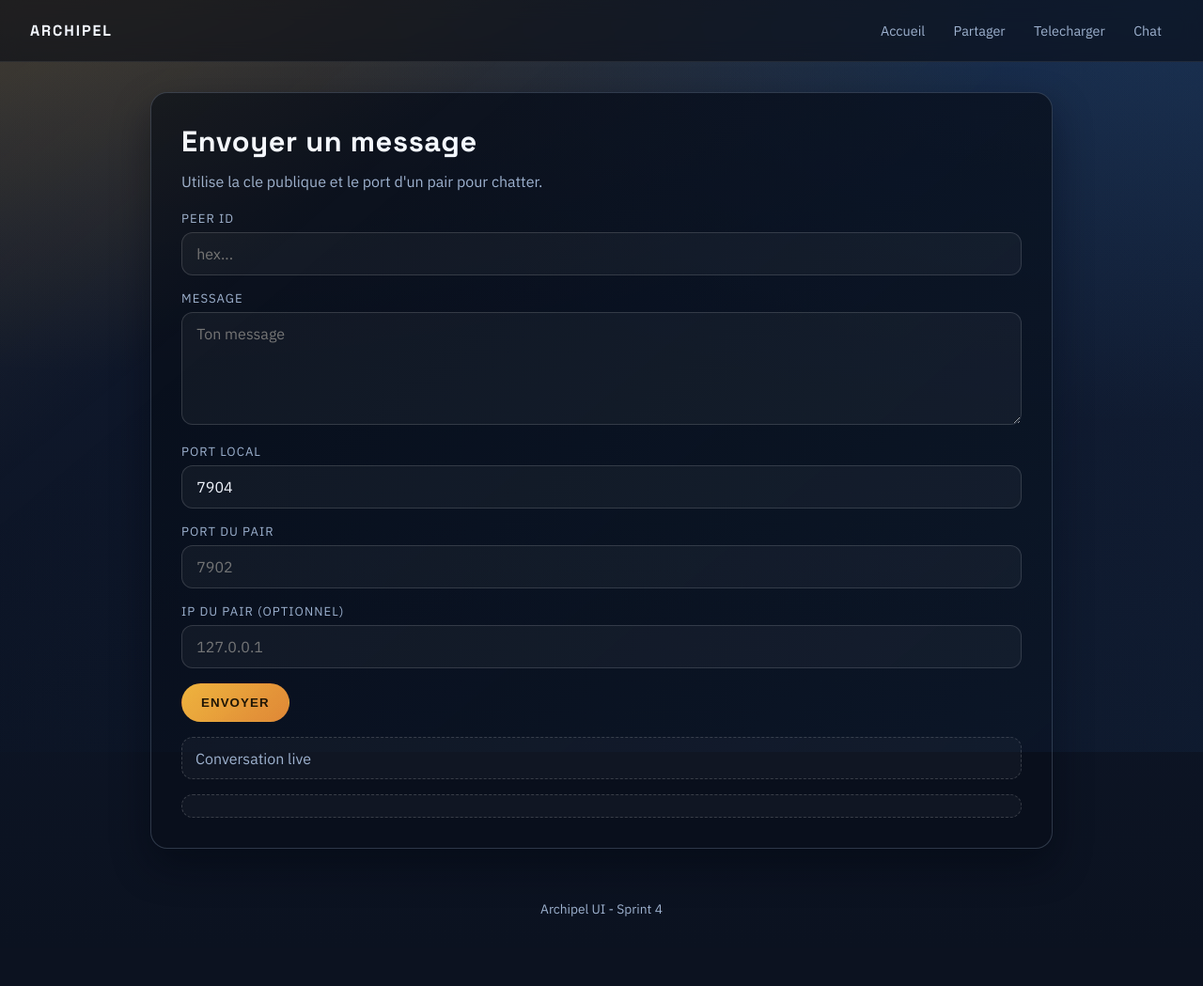
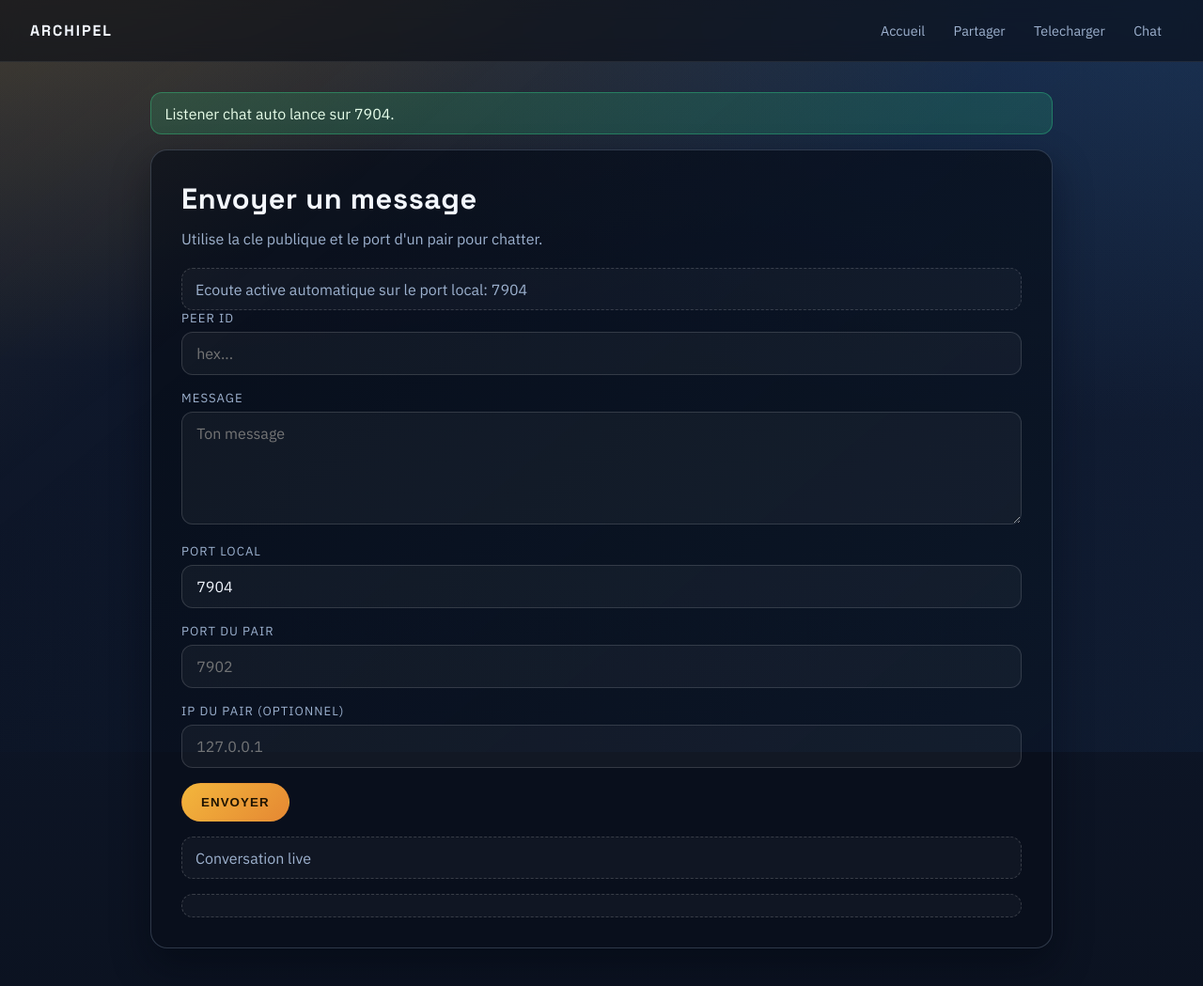
Before and after one commit to Jonathan01-Dev/binary-sharks, a Flask app: page /chat in a window 1280 px wide. Shown: the top 1049 px of the page at 94% size. Before the commit the page ends 975 px from the top, so only its background shows below. Run offline with Flask 3, Linux system fonts and the light colour scheme; data that the repository does not hold is empty.

Commit message:
correction

```diff
--- a/web/app.py
+++ b/web/app.py
@@ -170,10 +170,11 @@ def download():
 
 @app.route('/chat', methods=['GET', 'POST'])
 def chat():
+    default_port = 7904
     if request.method == 'POST':
         peer = request.form.get('peer_id', '').strip()
         message = request.form.get('message', '').strip()
-        port_local = int(request.form.get('port_local', '7904'))
+        port_local = int(request.form.get('port_local', str(default_port)))
         peer_port = request.form.get('peer_port', '').strip()
         peer_ip = request.form.get('peer_ip', '').strip()
 
@@ -211,7 +212,10 @@ def chat():
             details = lines[-1] if lines else 'Erreur inconnue'
             flash_status(False, f'Envoi echoue: {details}')
         return redirect(url_for('chat'))
-    return render_template('chat.html')
+    if not ensure_node_running(default_port):
+        start_node_process(default_port)
+        flash_status(True, f'Listener chat auto lance sur {default_port}.')
+    return render_template('chat.html', local_port=default_port)
 
 
 @app.route('/chat/messages', methods=['GET'])
--- a/web/templates/chat.html
+++ b/web/templates/chat.html
@@ -3,6 +3,7 @@
 <section class="card">
   <h2>Envoyer un message</h2>
   <p>Utilise la cle publique et le port d'un pair pour chatter.</p>
+  <div class="status">Ecoute active automatique sur le port local: {{ local_port }}</div>
   <form method="post">
     <div class="form-row">
       <label for="peer_id">Peer ID</label>
@@ -14,7 +15,7 @@
     </div>
     <div class="form-row">
       <label for="port_local">Port local</label>
-      <input id="port_local" name="port_local" type="number" value="7904" required>
+      <input id="port_local" name="port_local" type="number" value="{{ local_port }}" required>
     </div>
     <div class="form-row">
       <label for="peer_port">Port du pair</label>
```
